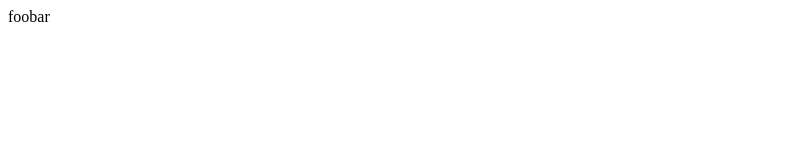
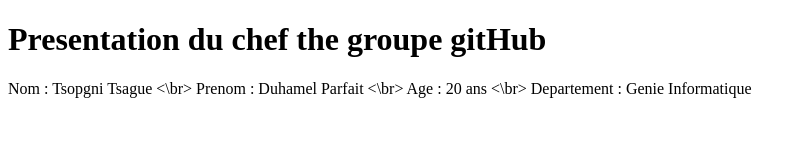
Before and after one commit to spykid10005/testTeam, a plain HTML site: page index.html in a window 1280 px wide. Shown: the whole page, without its empty margins (0-806 px from the left). Drawn offline with Linux system fonts and the light colour scheme.

Commit message:
modification of the main page to present the cheif of the group

```diff
--- a/index.html
+++ b/index.html
@@ -4,6 +4,12 @@
 		<title>foobar</title>
 	</head>
 	<body>
-		<div>foobar</div>
+		<h1>Presentation du chef the groupe gitHub</h1>
+		<p>
+			Nom : Tsopgni Tsague <\br>
+			Prenom : Duhamel Parfait <\br>
+			Age : 20 ans     <\br>
+			Departement : Genie Informatique
+		</p>
 	</body>
 </html>
```
